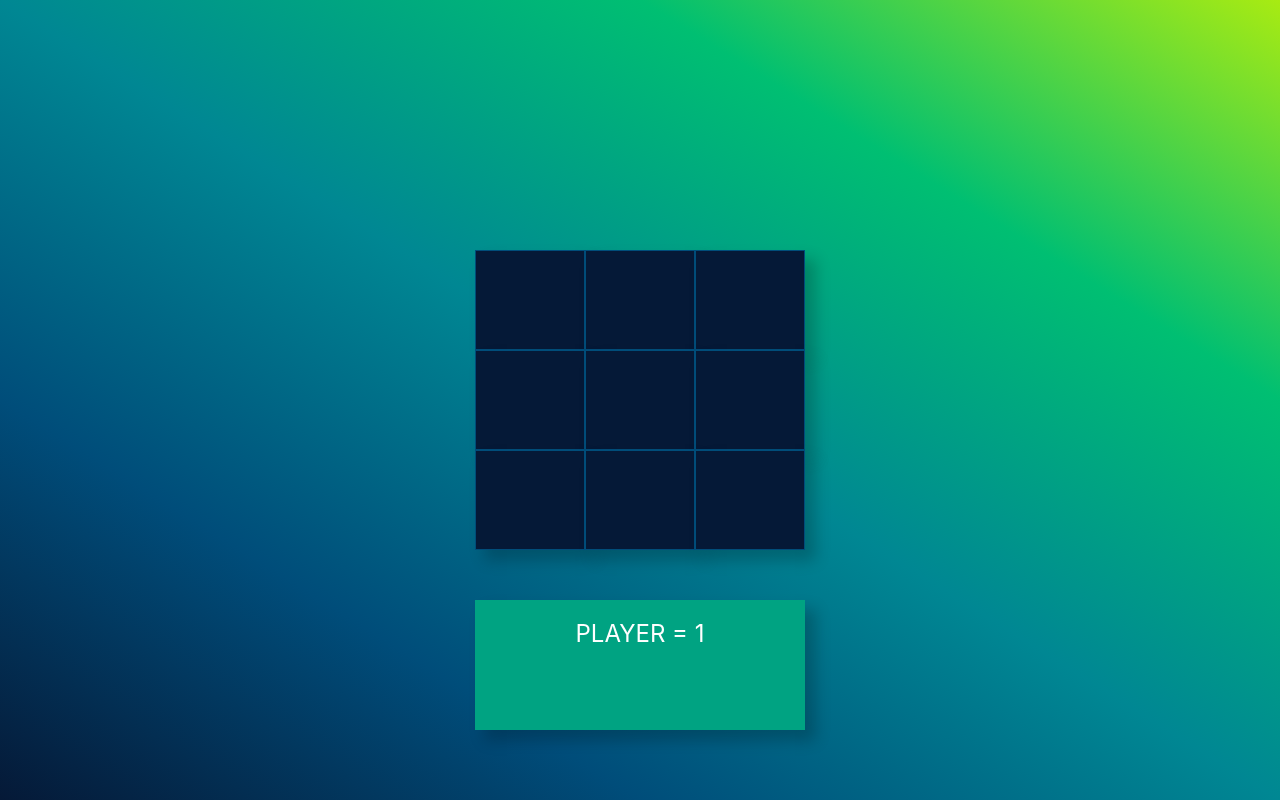
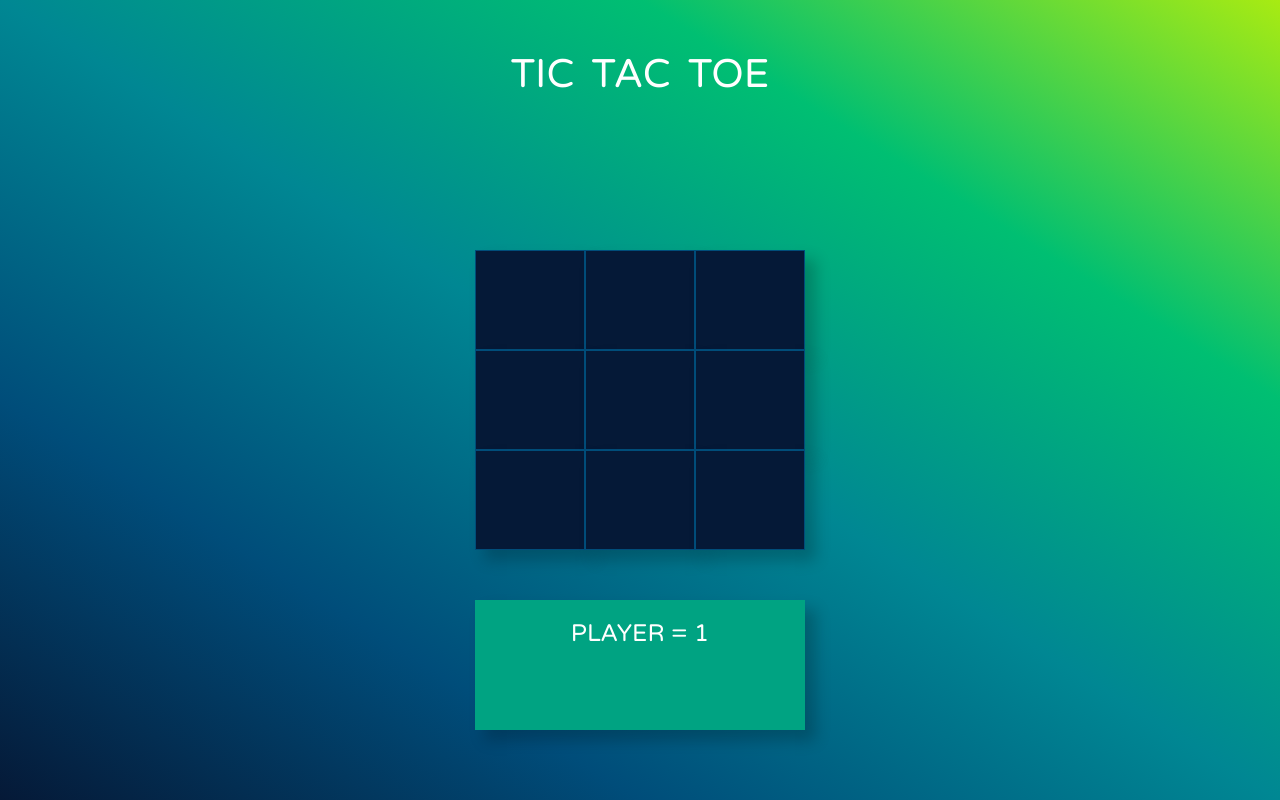
Before and after one commit to RahulNathani49/TIC-TAC-TOE-GAME, a plain HTML site: page index.html in a window 1280 px wide. Drawn offline with nearby package versions, Linux system fonts and the light colour scheme.

Commit message:
final commit

```diff
--- a/css/style.css
+++ b/css/style.css
@@ -1,6 +1,11 @@
 body{
     background-image: linear-gradient(to right top, #051937, #004d7a, #008793, #00bf72, #a8eb12);
+    font-family: 'Varela Round', sans-serif;
 
+}
+h1{
+    word-spacing:7px;
+    margin-top: 50px;
 }
 .main-center-box{
     height:300px;
@@ -100,6 +105,9 @@ button{
         width: 335px;
 
     }
+    h1{
+        margin-top: 0px;
+    }
 
 
 }
--- a/index.html
+++ b/index.html
@@ -10,9 +10,16 @@
     <link rel="stylesheet" href="css/style.css">
       <link rel="shortcut icon" type="image/x-icon" href="https://static.codepen.io/assets/favicon/favicon-8ea04875e70c4b0bb41da869e81236e54394d63638a1ef12fa558a4a835f1164.ico" />
       <link rel="stylesheet" href="https://use.fontawesome.com/releases/v5.8.1/css/all.css" integrity="sha384-50oBUHEmvpQ+1lW4y57PTFmhCaXp0ML5d60M1M7uH2+nqUivzIebhndOJK28anvf" crossorigin="anonymous">
+      <link href="https://fonts.googleapis.com/css?family=Varela+Round" rel="stylesheet">
+
 </head>
 <body class="h-100">
 <div class="container">
+   <div class="row text-center">
+      <div class="col-12">
+       <h1 class="text-white ">TIC  TAC  TOE</h1>
+       </div>
+   </div>
     <div class="main-center-box">
         <div class="row">
             <div class="col-4 box" id="box1" onclick="boxone()"></div>
```
